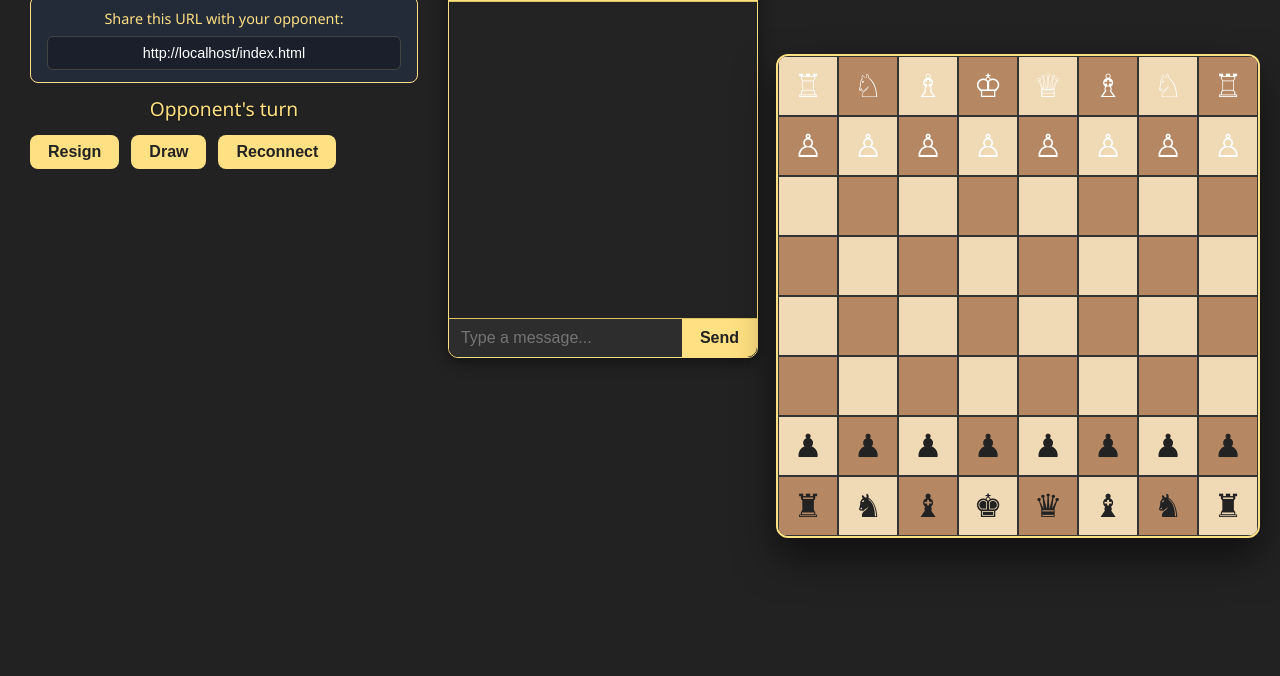
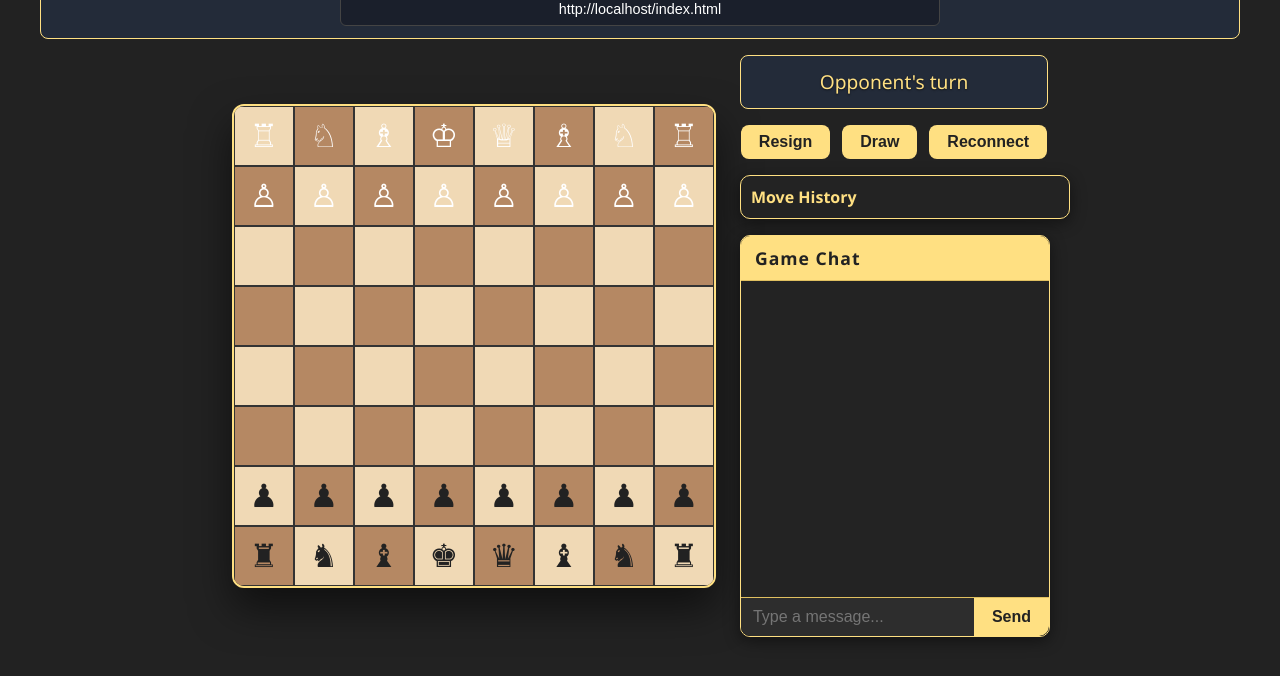
Before and after one commit to MorningHighRiseSunset/Multiplayer-Chess, a website: page index.html in a window 1280 px wide. Shown: the part 124-800 px from the top of the page. Drawn offline with nearby package versions, Linux system fonts and the light colour scheme; no server answers.

Commit message:
Reorganize layout: board in middle-left, sidebar on right. Header and URL bar at top. Move status and controls to sidebar. Simplify CSS structure.

```diff
--- a/css/game.css
+++ b/css/game.css
@@ -10,44 +10,11 @@ body, html {
 
 .game-container {
   display: flex;
-  flex-direction: row;
+  flex-direction: column;
   min-height: 100vh;
   padding: 20px;
-  gap: 20px;
-}
-
-.game-left {
-  display: flex;
-  flex-direction: column;
-  gap: 12px;
-  padding: 10px;
-  min-width: 300px;
-  align-self: flex-start;
-}
-
-.game-right {
-  display: flex;
-  flex-direction: row;
-  gap: 20px;
-  flex: 1;
+  gap: 16px;
   align-items: center;
-  justify-content: center;
-}
-
-.game-board-container {
-  display: flex;
-  align-items: center;
-  justify-content: center;
-  width: 100%;
-  flex: 1;
-}
-
-.game-sidebar {
-  display: flex;
-  flex-direction: column;
-  gap: 16px;
-  min-width: 280px;
-  align-self: flex-start;
 }
 
 .game-header {
@@ -55,7 +22,7 @@ body, html {
   justify-content: space-between;
   align-items: center;
   width: 100%;
-  max-width: 800px;
+  max-width: 1200px;
   padding: 0 20px;
 }
 
@@ -71,6 +38,9 @@ body, html {
   border-radius: 8px;
   padding: 12px 16px;
   text-align: center;
+  width: 100%;
+  max-width: 1200px;
+  box-sizing: border-box;
 }
 
 #url-text {
@@ -82,7 +52,7 @@ body, html {
 
 #url-input {
   width: 100%;
-  max-width: 400px;
+  max-width: 600px;
   padding: 8px 12px;
   border: 1px solid #444;
   border-radius: 6px;
@@ -116,6 +86,64 @@ body, html {
   background: #ffe082;
   color: #232b39;
   border-color: #ffe082;
+}
+
+.game-main {
+  display: flex;
+  gap: 24px;
+  width: 100%;
+  max-width: 1200px;
+  align-items: center;
+  justify-content: center;
+}
+
+.game-board-container {
+  display: flex;
+  align-items: center;
+  justify-content: center;
+  flex: 0 0 auto;
+}
+
+.game-sidebar {
+  display: flex;
+  flex-direction: column;
+  gap: 16px;
+  min-width: 280px;
+  max-width: 320px;
+}
+
+#game-status {
+  font-size: 1.2em;
+  color: #ffe082;
+  min-height: 28px;
+  text-align: center;
+  text-shadow: 0 1px 2px #0008;
+  background: #232b39;
+  border: 1.5px solid #ffe082;
+  border-radius: 8px;
+  padding: 12px;
+}
+
+#game-controls {
+  display: flex;
+  gap: 12px;
+  flex-wrap: wrap;
+  justify-content: center;
+}
+#game-controls button {
+  background: #ffe082;
+  color: #222;
+  font-weight: bold;
+  border: none;
+  border-radius: 8px;
+  padding: 8px 18px;
+  cursor: pointer;
+  font-size: 1em;
+  transition: background 0.2s, color 0.2s;
+}
+#game-controls button:hover {
+  background: #ffd54f;
+  color: #111;
 }
 
 #chess3d {
@@ -241,35 +269,6 @@ body, html {
   color: #111;
 }
 
-#game-status {
-  font-size: 1.2em;
-  color: #ffe082;
-  min-height: 28px;
-  text-align: center;
-  text-shadow: 0 1px 2px #0008;
-}
-
-#leave-btn {
-  margin-top: 18px;
-  padding: 10px 32px;
-  background: linear-gradient(90deg, #333 60%, #444 100%);
-  color: #fff;
-  border: 1.5px solid #ffe082;
-  border-radius: 8px;
-  font-size: 1.1em;
-  text-decoration: none;
-  box-shadow: 0 4px 16px #0008;
-  cursor: pointer;
-  transition: background 0.2s, border 0.2s, color 0.2s;
-  font-weight: bold;
-  letter-spacing: 1px;
-}
-#leave-btn:hover {
-  background: #ffe082;
-  color: #222;
-  border-color: #ffe082;
-}
-
 /* Chat box styles */
 .chat-card {
   width: 100%;
--- a/index.html
+++ b/index.html
@@ -21,7 +21,6 @@
 </head>
 <body>
   <div class="game-container">
-    <div class="game-left">
     <div class="game-header">
       <h1>Multiplayer Chess</h1>
       <div class="game-actions">
@@ -33,11 +32,13 @@
       <span id="url-text">Share this URL with your opponent:</span>
       <input type="text" id="url-input" readonly value="">
     </div>
+    <div class="game-main">
+      <div class="game-board-container">
+        <div id="chess3d"></div>
+      </div>
+      <div class="game-sidebar">
         <div id="game-status"></div>
         <div id="game-controls"></div>
-    </div>
-    <div class="game-right">
-      <div class="game-sidebar">
         <div id="move-history">
           <b>Move History</b>
           <div id="move-history-list"></div>
@@ -50,9 +51,6 @@
             <button type="submit" class="chat-send">Send</button>
           </form>
         </div>
-      </div>
-      <div class="game-board-container">
-        <div id="chess3d"></div>
       </div>
     </div>
   </div>
--- a/js/game.js
+++ b/js/game.js
@@ -139,9 +139,7 @@ if (!moveHistoryElem) {
   moveHistoryElem.innerHTML = '<b>Move History</b><div id="move-history-list"></div>';
   const sidebar = document.querySelector('.game-sidebar');
   if (sidebar) {
-    sidebar.insertBefore(moveHistoryElem, sidebar.firstChild);
-  } else {
-    boardElem.parentNode.insertBefore(moveHistoryElem, boardElem.nextSibling);
+    sidebar.appendChild(moveHistoryElem);
   }
 }
 
@@ -152,12 +150,9 @@ if (!controlPanel) {
   controlPanel.id = 'game-controls';
   controlPanel.style.display = 'flex';
   controlPanel.style.gap = '12px';
-  // Find game-top and insert controls there
-  const gameTop = document.querySelector('.game-top');
-  if (gameTop) {
-    gameTop.appendChild(controlPanel);
-  } else {
-    boardElem.parentNode.insertBefore(controlPanel, boardElem);
+  const sidebar = document.querySelector('.game-sidebar');
+  if (sidebar) {
+    sidebar.appendChild(controlPanel);
   }
 }
 if (!document.getElementById('resign-btn')) {
@@ -176,9 +171,7 @@ if (!document.getElementById('resign-btn')) {
       socket.emit('resign', { roomCode });
     }
   };
-  if (controlPanel) {
-    controlPanel.appendChild(resignBtn);
-  }
+  controlPanel.appendChild(resignBtn);
 }
 if (!document.getElementById('draw-btn')) {
   const drawBtn = document.createElement('button');
```
Lines whose indentation alone changed are shown as unchanged.
